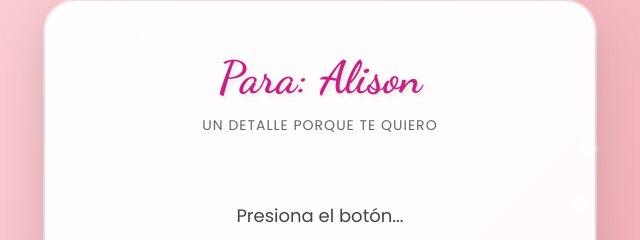
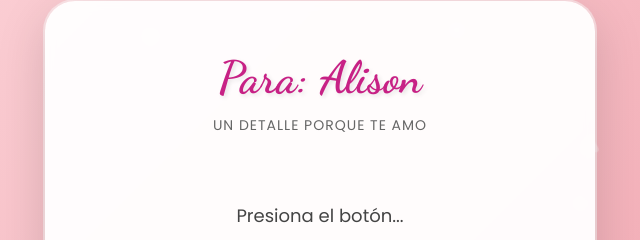
Before and after one commit to marcso71/xd, a plain HTML site: page index.html in a window 1280 px wide. Shown: the part 199-439 px from the top of the page, 320-960 px from the left. Drawn offline with Linux system fonts and the light colour scheme.

```diff
--- a/index.html
+++ b/index.html
@@ -135,7 +135,7 @@
 
     <div class="card">
         <h1>Para: Alison</h1>
-        <div class="subtitulo">Un detalle porque te quiero</div>
+        <div class="subtitulo">Un detalle porque te amo</div>
 
         <div class="mensaje-contenedor">
             <p id="mensaje">Presiona el botón...</p>
@@ -153,6 +153,7 @@
             "Eres una persona sumamente especial para mí, con una luz única que siempre logra alegrarme.",
             "Te quiero con todo mi corazón BB. Gracias por estar siempre, incluso a la distancia. 💖"
         ];
+
 
         let indice = 0;
         const parrafoMensaje = document.getElementById("mensaje");
```
